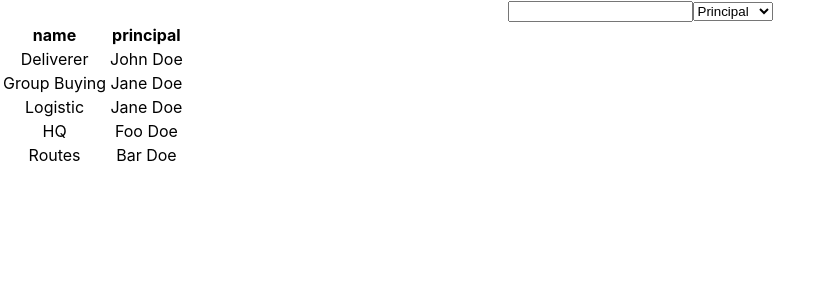
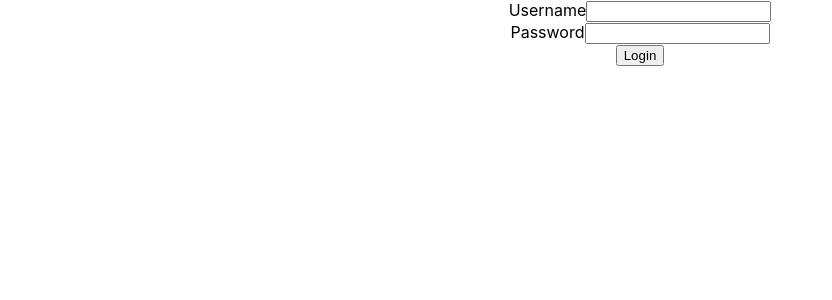
Before and after one commit to Neo42/trek, a React (Create React App) app: page / in a window 1280 px wide. Shown: the top 300 px of the page, without its empty margins (0-832 px from the left). Built offline with nearby package versions, Linux system fonts and the light colour scheme; data requests are answered from the project's data file.

Commit message:
feat: ✨ add login screen and middleware for json-server

```diff
--- a/package.json
+++ b/package.json
@@ -23,7 +23,7 @@
     "test": "react-scripts test",
     "eject": "react-scripts eject",
     "prepare": "husky install",
-    "json-server": "json-server __json_server__mock__/db.json -w --port 3001"
+    "json-server": "json-server __json_server__mock__/db.json -w --port 3001 --middlewares __json_server__mock__/middleware.js"
   },
   "eslintConfig": {
     "extends": [
--- a/src/App.tsx
+++ b/src/App.tsx
@@ -1,11 +1,13 @@
 import * as React from 'react'
 import './App.css'
 import {ProjectsScreen} from 'screens/projects'
+import {LoginScreen} from 'screens/login'
 
 function App() {
   return (
     <div className="App">
-      <ProjectsScreen />
+      {/* <ProjectsScreen /> */}
+      <LoginScreen />
     </div>
   )
 }
--- /dev/null
+++ b/src/constants/index.ts
@@ -0,0 +1 @@
+export const apiUrl = process.env.REACT_APP_API_URL
--- /dev/null
+++ b/src/screens/login/index.tsx
@@ -0,0 +1,43 @@
+import * as React from 'react'
+import {apiUrl} from 'constants/index'
+
+interface FormElements extends HTMLFormControlsCollection {
+  username: HTMLInputElement
+  password: HTMLInputElement
+}
+interface UsernameFormElement extends HTMLFormElement {
+  readonly elements: FormElements
+}
+
+export function LoginScreen() {
+  function login(params: {username: string; password: string}) {
+    fetch(`${apiUrl}/login`, {
+      method: 'POST',
+      headers: {'Content-Type': 'application/json'},
+      body: JSON.stringify(params),
+    }).then((response) => response.json())
+  }
+
+  function handleSubmit(event: React.FormEvent<UsernameFormElement>) {
+    event.preventDefault()
+    const username = event.currentTarget.elements.username.value
+    const password = event.currentTarget.elements.password.value
+    login({username, password})
+  }
+
+  return (
+    <form onSubmit={handleSubmit}>
+      <div>
+        <label htmlFor="username">Username</label>
+        <input title="Username" type="text" id="username" />
+      </div>
+      <div>
+        <label htmlFor="password">Password</label>
+        <input title="Password" type="password" id="password" />
+      </div>
+      <button type="submit" title="Login">
+        Login
+      </button>
+    </form>
+  )
+}
--- a/src/screens/projects/index.tsx
+++ b/src/screens/projects/index.tsx
@@ -3,13 +3,15 @@ import * as qs from 'qs'
 import {stripFalsyValue, useDebouncedSetState} from 'utils'
 import {ProjectList} from './list'
 import {ProjectSearch} from './search'
+import {apiUrl} from 'constants/index'
 
-const apiUrl = process.env.REACT_APP_API_URL
-
-function ProjectsScreen() {
+export function ProjectsScreen() {
   const [users, setUsers] = React.useState([])
   const [projects, setProjects] = React.useState([])
-  const [params, setParams] = React.useState({name: '', principalId: ''})
+  const [params, setParams] = React.useState(() => ({
+    name: '',
+    principalId: '',
+  }))
   const debouncedParams = useDebouncedSetState(params, 250)
 
   React.useEffect(() => {
@@ -20,14 +22,16 @@ function ProjectsScreen() {
       .catch((error) => {
         throw error
       })
+  }, [debouncedParams])
 
+  React.useEffect(() => {
     fetch(`${apiUrl}/users`)
       .then((response) => response.json())
-      .then((data) => setUsers(data))
+      .then((users) => setUsers(users))
       .catch((error) => {
         throw error
       })
-  }, [debouncedParams])
+  }, [])
 
   return (
     <>
@@ -36,5 +40,3 @@ function ProjectsScreen() {
     </>
   )
 }
-
-export {ProjectsScreen}
--- a/src/screens/projects/list.tsx
+++ b/src/screens/projects/list.tsx
@@ -1,7 +1,7 @@
 import * as React from 'react'
 import {ProjectListProps} from './index.d'
 
-function ProjectList({projects, users}: ProjectListProps) {
+export function ProjectList({projects, users}: ProjectListProps) {
   return (
     <table>
       <thead>
@@ -23,4 +23,3 @@ function ProjectList({projects, users}: ProjectListProps) {
     </table>
   )
 }
-export {ProjectList}
--- a/src/screens/projects/search.tsx
+++ b/src/screens/projects/search.tsx
@@ -1,7 +1,7 @@
 import * as React from 'react'
 import {ProjectSearchProps} from './index.d'
 
-function ProjectSearch({
+export function ProjectSearch({
   params: {name, principalId},
   setParams,
   users,
@@ -12,20 +12,20 @@ function ProjectSearch({
         title="search project"
         type="text"
         value={name}
-        onChange={(e) =>
+        onChange={(event) =>
           setParams({
             principalId,
-            name: e.target.value,
+            name: event.target.value,
           })
         }
       />
       <select
         title="select principal"
         value={principalId}
-        onChange={(e) =>
+        onChange={(event) =>
           setParams({
             name,
-            principalId: e.target.value,
+            principalId: event.target.value,
           })
         }
       >
@@ -39,5 +39,3 @@ function ProjectSearch({
     </form>
   )
 }
-
-export {ProjectSearch}
```
Also changed, not shown: __json_server__mock__/middleware.js (added, +16 -0 lines).
